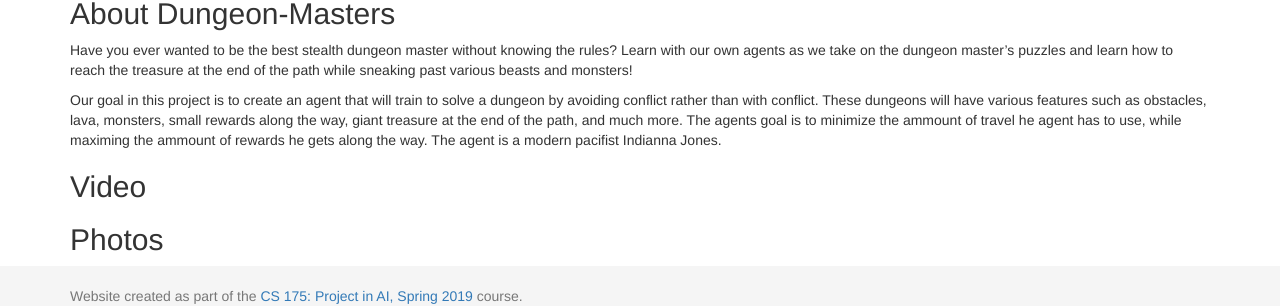
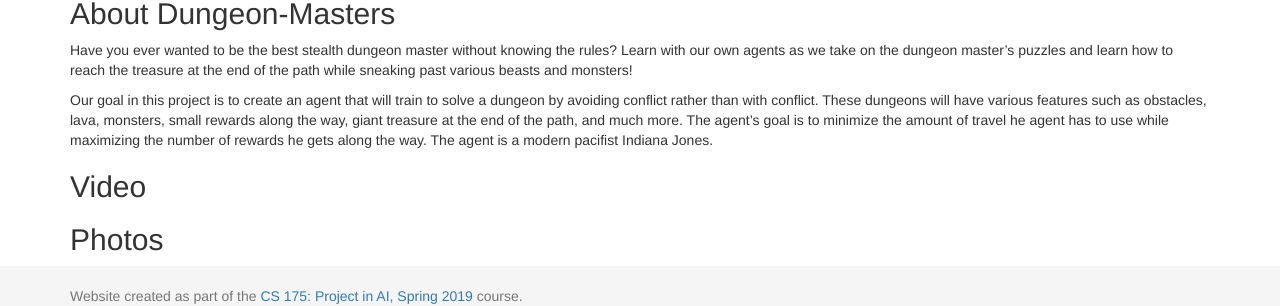
Before and after one commit to dannym08/Dungeon-Masters, a Jekyll site: the page built from docs/index.md, in a window 1280 px wide and 1194 px high. Shown: the part 868-1174 px from the top of the window. Built offline with Jekyll 4.4.1, drawn with Linux system fonts in a browser that asks for light colours.

Commit message:
Spell check brief description

```diff
--- a/docs/index.md
+++ b/docs/index.md
@@ -13,9 +13,10 @@ title:  Home
 - [Source Code](https://github.com/dannym08/Dungeon-Masters)
 
 ## About Dungeon-Masters
-Have you ever wanted to be the best stealth dungeon master without knowing the rules? Learn with our own agents as we take on the dungeon master's puzzles and learn how to reach the treasure at the end of the path while sneaking past various beasts and monsters!
+Have you ever wanted to be the best stealth dungeon master without knowing the rules? Learn with our own agents as we take on the dungeon master’s puzzles and learn how to reach the treasure at the end of the path while sneaking past various beasts and monsters!
 
-Our goal in this project is to create an agent that will train to solve a dungeon by avoiding conflict rather than with conflict. These dungeons will have various features such as obstacles, lava, monsters, small rewards along the way, giant treasure at the end of the path, and much more. The agents goal is to minimize the ammount of travel he agent has to use, while maximing the ammount of rewards he gets along the way. The agent is a modern pacifist Indianna Jones.
+Our goal in this project is to create an agent that will train to solve a dungeon by avoiding conflict rather than with conflict. These dungeons will have various features such as obstacles, lava, monsters, small rewards along the way, giant treasure at the end of the path, and much more. The agent's goal is to minimize the amount of travel he agent has to use while maximizing the number of rewards he gets along the way. The agent is a modern pacifist Indiana Jones.
+
 ## Video
 
 ## Photos
```
